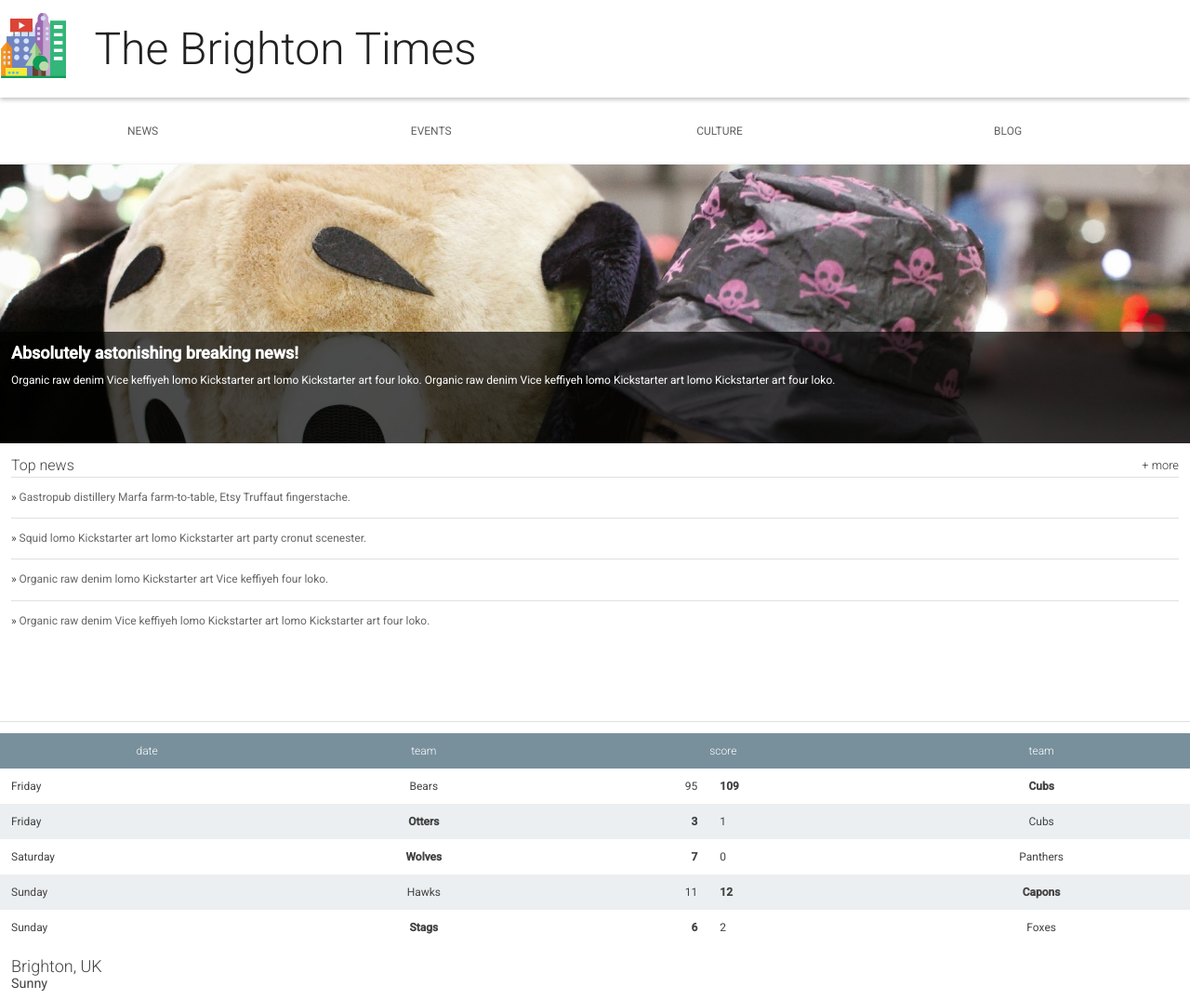
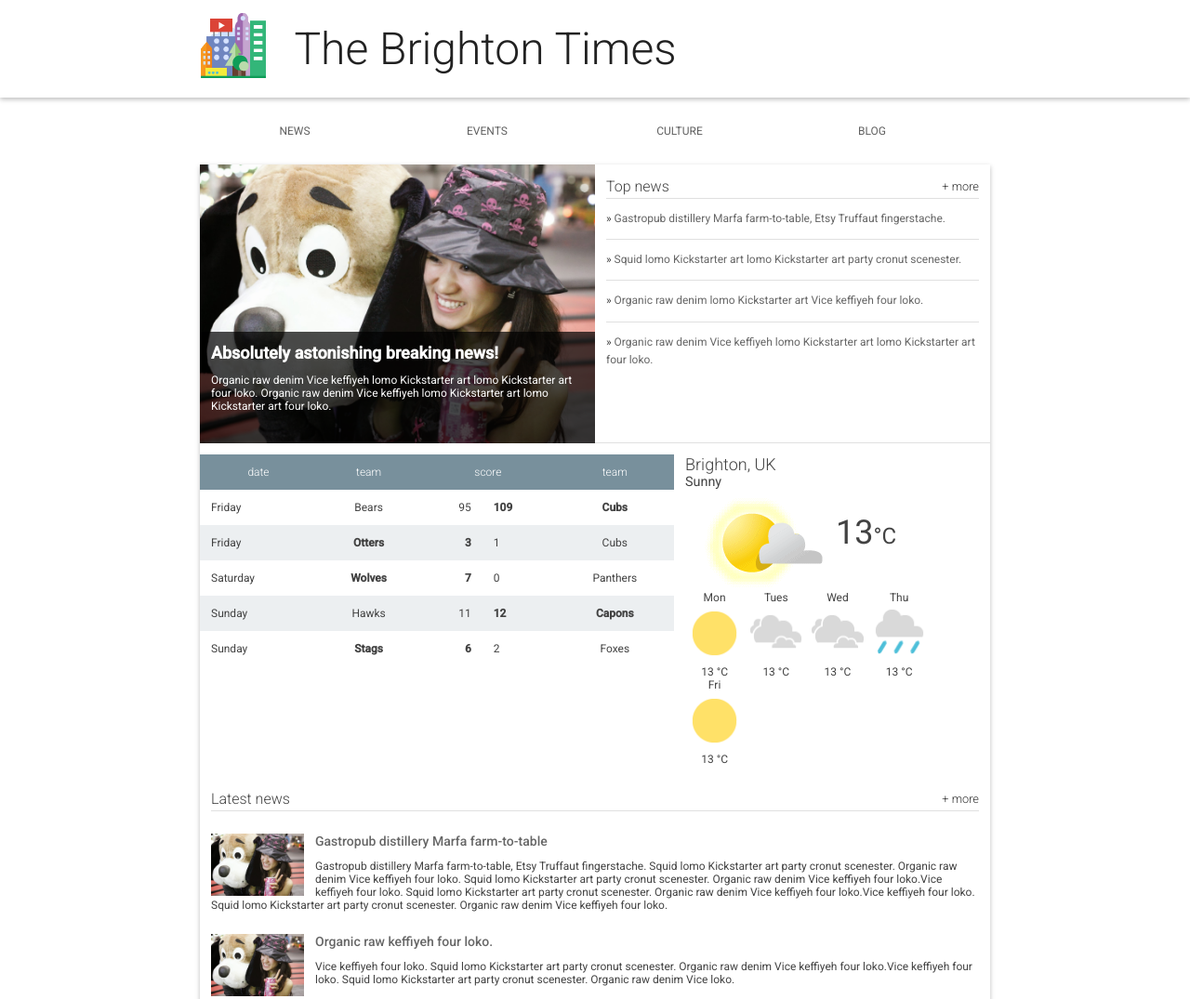
Before and after one commit to RaghavMangrola/the-brighton-times, a plain HTML site: page index.html in a window 1280 px wide. Shown: the top 1075 px of the page at 93% size. Drawn offline with Linux system fonts and the light colour scheme.

Commit message:
style: More Breakpoints

```diff
--- a/responsive.css
+++ b/responsive.css
@@ -57,3 +57,42 @@
         fill: #E0E0E0;
     }
 }
+
+@media screen and (min-width: 550px) {
+    .hero {
+        order: 0;
+        width: 60%;
+    }
+    .weather {
+        order: 1;
+        width: 40%;
+    }
+}
+
+@media screen and (min-width: 700px) {
+    .hero {
+        width: 50%;
+    }
+    .top-news {
+        order: 1;
+        width: 50%;
+    }
+    .scores {
+        order: 2;
+        width: 60%;
+    }
+    .weather {
+        order: 3;
+    }
+}
+
+@media screen and (min-width: 850px) {
+    main,
+    .header__inner,
+    .nav,
+    .content {
+        width: 850px;
+        margin-left: auto;
+        margin-right: auto;
+    }
+}
```
